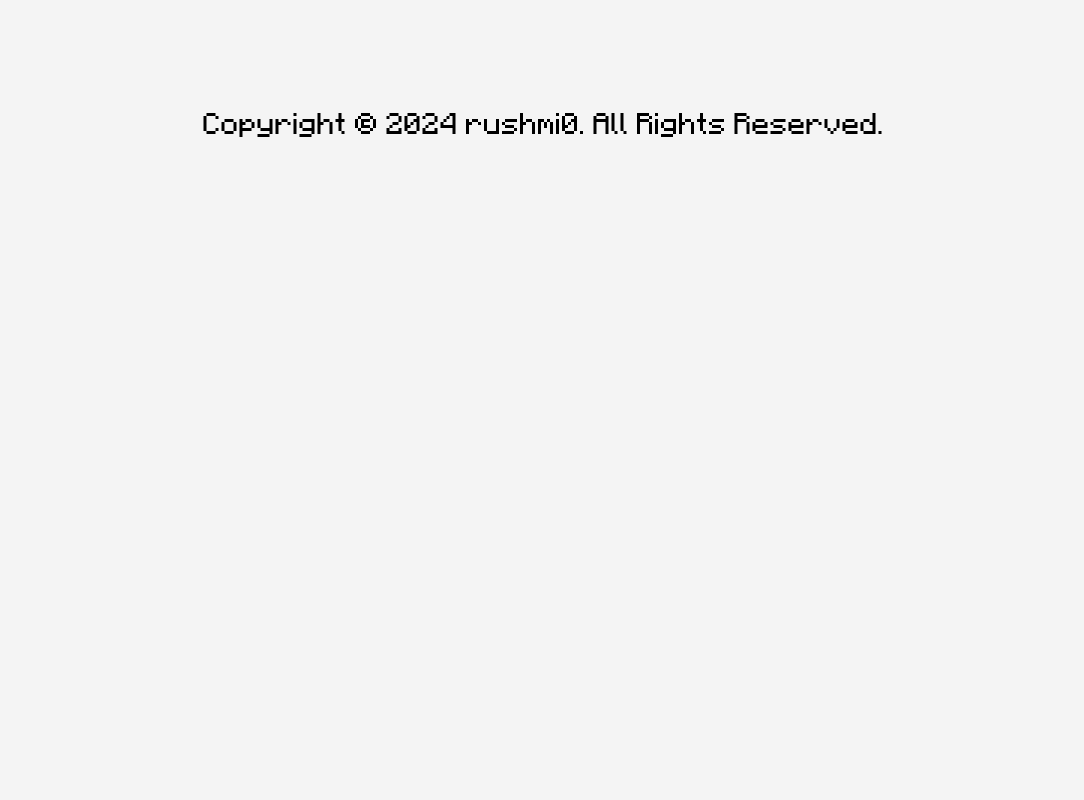
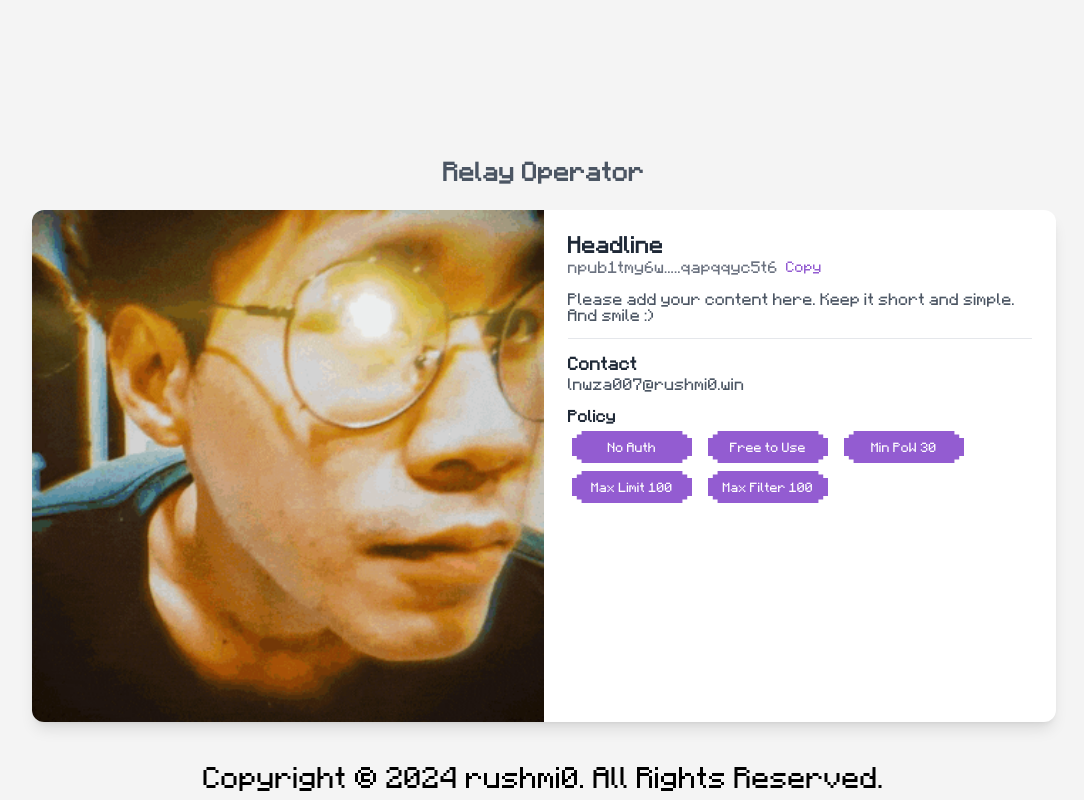
Before and after one commit to rushmi0/Fenrir-Webpage, a React (Vite) app: page / in a window 1280 px wide. Shown: the part 761-1561 px from the top of the page, without its empty margins (96-1180 px from the left). Before the commit the page ends 907 px from the top, so only its background shows below. Built offline with nearby package versions, Linux system fonts and the light colour scheme.

Commit message:
add RelayOperator component

```diff
--- a/src/components/AuthCard.tsx
+++ b/src/components/AuthCard.tsx
@@ -85,9 +85,10 @@ export const AuthCard = ({ onClose }: { onClose: () => void }) => {
                 onClick={onClose}
             >
                 <div
-                    className="relative md:h-[27rem] xs:h-[25rem] md:max-w-md bg-white rounded-lg shadow-lg m-6 md:m-0 mt-40 md:mt-0"
+                    className="relative md:h-[27rem] xs:h-[25rem] md:max-w-[26rem] ms:max-w-[25rem] bg-white rounded-lg shadow-lg m-6 md:m-0 mt-40 md:mt-0"
                     onClick={(e) => e.stopPropagation()}
                 >
+
 
                 <button className={styles.dismiss} type="button" onClick={onClose}>
                         <p>×</p>
--- a/src/components/JoinRelay.tsx
+++ b/src/components/JoinRelay.tsx
@@ -1,6 +1,6 @@
 import {useEffect, useState} from "react";
 import START_ICON from "../assets/btn.png";
-import {OptionCard} from "./OptionCard";
+import {OptionFeature} from "./OptionFeature.tsx";
 import NDK, {NDKEvent, NDKRawEvent} from "@nostr-dev-kit/ndk";
 import {useDispatch, useSelector} from "react-redux";
 import {RootState} from "../store";
@@ -41,7 +41,6 @@ export const JoinRelay = () => {
                 dispatch(setFirstEvent(highestEvent));
                 console.log("🎯 FirstEvent set to:", highestEvent);
 
-                // ✅ ดึง relay URLs จาก tags
                 const relays: string[] = [
                     URL_TARGET,
                     ...highestEvent.tags
@@ -62,7 +61,6 @@ export const JoinRelay = () => {
         sub.on("eose", handleEose);
 
         return () => {
-            // ✅ ถอด event listeners หาก component ถูก unmount
             sub.off("event", handleEvent);
             sub.off("eose", handleEose);
             dispatch(clearFirstEvent());
@@ -87,7 +85,7 @@ export const JoinRelay = () => {
 
             {showLoginCard && (
                 <div className="fixed top-0 left-0 w-full h-full flex items-center justify-center bg-black/50 z-50">
-                    <OptionCard closeShowCard={closeCard}/>
+                    <OptionFeature closeShowCard={closeCard}/>
                 </div>
             )}
         </>
--- a/src/components/RelayOperator.tsx
+++ b/src/components/RelayOperator.tsx
@@ -1,7 +1,111 @@
+import { useState, useEffect } from 'react';
+
+const truncateText = (text: string, maxLength: number) => {
+    if (text.length > maxLength) {
+        const start = text.substring(0, 10);
+        const end = text.substring(text.length - 10);
+        return `${start}.....${end}`;
+    }
+    return text;
+};
+
 export const RelayOperator = () => {
+    const dataList = ["No Auth", "Free to Use", "Min PoW 30", "Max Limit 100", "Max Filter 100"];
+    const longText = "npub1tmy6wf4stq3jyaza23x2zzyzxwnsrvrygdprpgfffwzeyga9qapqqyc5t6";
+    const [copied, setCopied] = useState(false);
+
+    const protocol = window.location.protocol.includes("https") ? "https" : "http";
+    const endpoint = `${protocol}://${window.location.hostname}:6724/`;
+    console.log(endpoint);
+
+    useEffect(() => {
+        fetch(endpoint, {
+            method: 'GET',
+            headers: {
+                'Accept': 'application/nostr+json',
+            },
+        })
+            .then((response) => response.json())
+            .then((data) => {
+                console.log("Received data:", data);
+            })
+            .catch((error) => {
+                console.error("Error fetching data:", error);
+            });
+    }, [endpoint]);
+
+    const handleCopy = () => {
+        navigator.clipboard.writeText(longText).then(() => {
+            setCopied(true);
+            setTimeout(() => setCopied(false), 2000);
+        });
+    };
+
     return (
         <>
+            <div id="relay-operator" className="mt-20 mb-10 flex flex-col items-center px-4">
+                {/* Title */}
+                <p className="text-xl sm:text-lg md:text-base font-bold mb-7 text-center text-gray-600">Relay Operator</p>
 
+                {/* Card */}
+                <div className="w-full max-w-sm sm:max-w-md lg:max-w-5xl flex flex-col lg:flex-row bg-white shadow-lg rounded-xl overflow-hidden">
+                    {/* Profile Image */}
+                    <div className="w-full lg:w-1/2">
+                        <img
+                            src="src/assets/profile.gif"
+                            alt="Profile"
+                            className="w-full h-auto lg:h-full object-cover"
+                        />
+                    </div>
+
+                    {/* Card Content */}
+                    <div className="w-full lg:w-1/2 px-6 py-6">
+                        <h2 className="text-lg sm:text-base md:text-sm font-semibold text-gray-800">Headline</h2>
+                        <h3 className="mt-1 mb-4 text-sm sm:text-xs md:text-[10px] text-gray-500 flex items-center">
+                            {truncateText(longText, 50)}
+                            <button
+                                onClick={handleCopy}
+                                className="text-[9px] ml-2 text-[#935CD1]"
+                                aria-label="Copy to clipboard"
+                            >
+                                {copied ? 'Copied!' : 'Copy'}
+                            </button>
+                        </h3>
+                        <p className="text-sm sm:text-xs md:text-[10px] text-gray-600 mb-4">
+                            Please add your content here. Keep it short and simple. And smile :)
+                        </p>
+
+                        {/* Contact */}
+                        <div className="border-t pt-4">
+                            <p className="text-sm sm:text-xs md:text-[11px] font-semibold text-gray-800">Contact</p>
+                            <p className="mt-1 text-sm sm:text-xs md:text-[10px] text-gray-600">lnwza007@rushmi0.win</p>
+                        </div>
+
+                        {/*
+                        <div className="pt-2">
+                            <p className="text-sm sm:text-xs md:text-[10px] font-semibold text-gray-800">Zap</p>
+                            <p className="mt-1 text-sm sm:text-xs md:text-[10px] text-gray-600">lnwza007@rushmi0.win</p>
+                        </div>
+                        */}
+
+                        {/* Policy */}
+                        <div className="mt-4">
+                            <p className="text-sm sm:text-xs md:text-[10px] font-semibold text-gray-800 mb-2">Policy</p>
+                            <div className="flex flex-wrap gap-2">
+                                {dataList.map((tag, index) => (
+                                    <span
+                                        key={index}
+                                        className="px-3 py-2 text-[7px] sm:text-[8px] text-white w-[8rem] h-[32px] bg-box-label bg-no-repeat bg-contain bg-center flex items-center justify-center"
+                                    >
+                                        {tag}
+                                    </span>
+                                ))}
+                            </div>
+                        </div>
+
+                    </div>
+                </div>
+            </div>
         </>
     );
 };
--- a/src/constants.ts
+++ b/src/constants.ts
@@ -1,6 +1,6 @@
 const protocol = window.location.protocol === "https:" ? "wss:" : "ws:";
 
-export const URL_TARGET: string = `${protocol}://${window.location.hostname}/`;
+export const URL_TARGET: string = `${protocol}://${window.location.hostname}`;
 
 
 export const RELAYS_SET = [
--- a/src/pages/LandingPage.tsx
+++ b/src/pages/LandingPage.tsx
@@ -1,6 +1,7 @@
 import {Banner} from "../components/Banner";
 import {Footer} from "../components/Footer.tsx";
 import {SlideShow} from "../components/SlideShow.tsx";
+import {RelayOperator} from "../components/RelayOperator.tsx";
 
 
 export const LandingPage = () => {
@@ -8,6 +9,7 @@ export const LandingPage = () => {
         <>
             <Banner/>
             <SlideShow/>
+            <RelayOperator/>
             <Footer/>
         </>
     );
--- a/tailwind.config.js
+++ b/tailwind.config.js
@@ -19,6 +19,7 @@ export default {
         '30': '30deg',
       },
       backgroundImage: {
+        'box-label': "url(assets/svg_pixel.svg)",
         'bg-mobile': "url(assets/bg.svg)",
         'bg-pc': "url(assets/bgpc.svg)",
       }
```
Also changed, not shown: src/components/NavigationBar.tsx (+40 -22 lines), src/components/OptionFeature.tsx (renamed from src/components/OptionCard.tsx, +14 -13 lines), src/assets/svg_pixel.svg (added).
